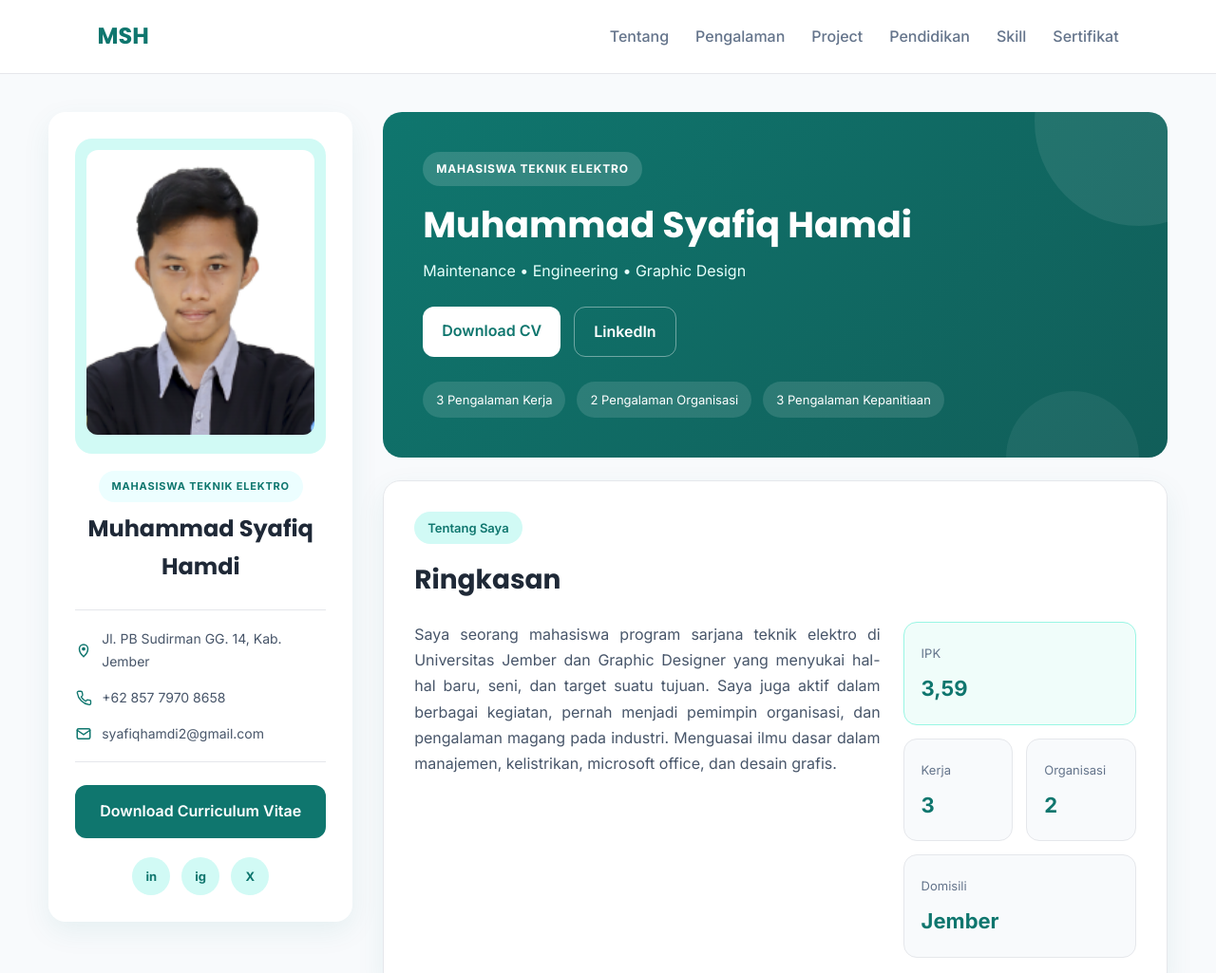
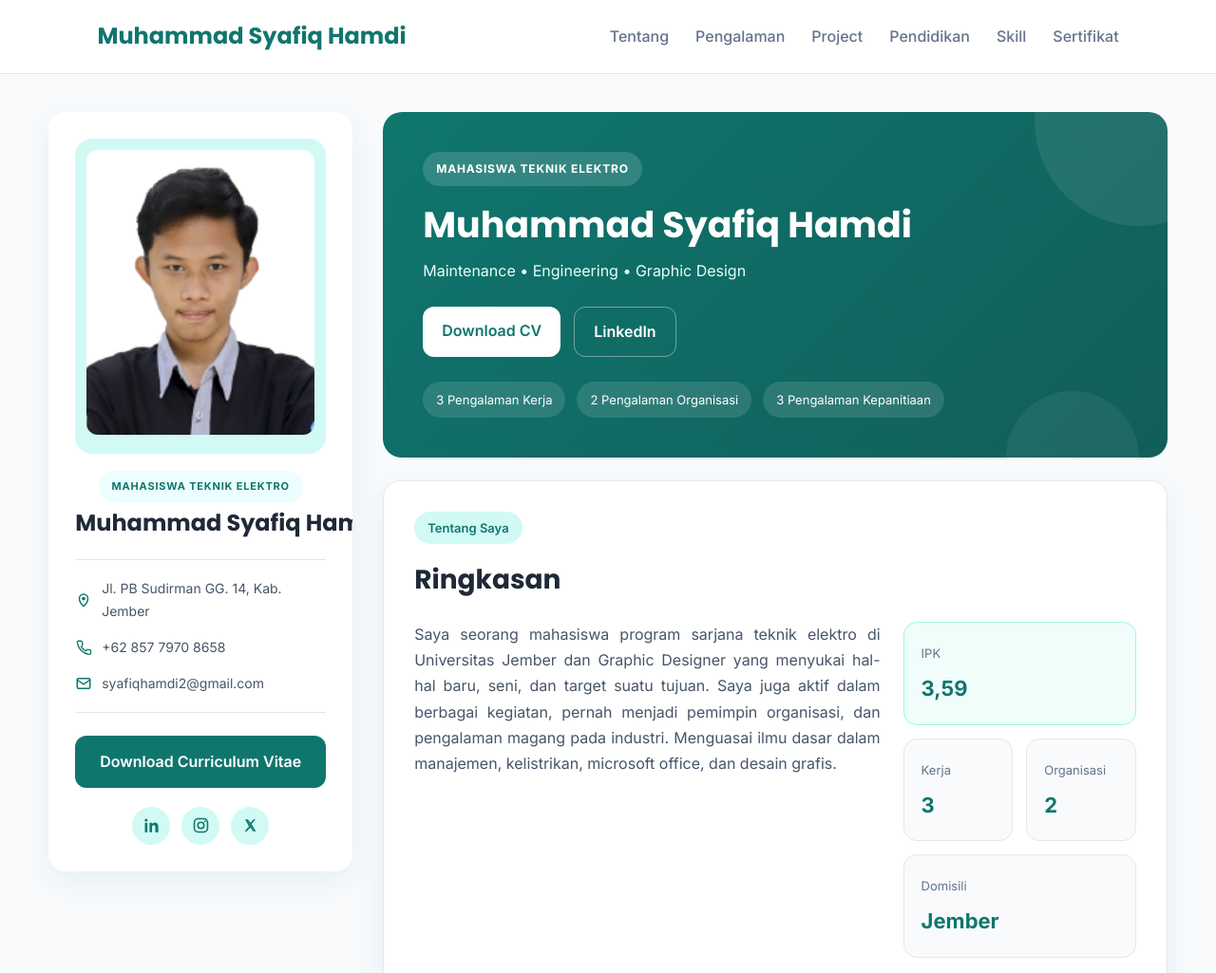
Before and after one commit to syafiqhamdi/syafiqhamdi.github.io, a website: page index.html in a window 1280 px wide. Shown: the top 1025 px of the page at 95% size. Drawn offline with Linux system fonts and the light colour scheme.

Commit message:
Update profile branding and social icons

```diff
--- a/index.html
+++ b/index.html
@@ -31,7 +31,7 @@
 
     <link rel="icon" href="assets/favicon.png">
 
-    <link rel="stylesheet" href="style.css?v=e91ba0d">
+    <link rel="stylesheet" href="style.css?v=profile-icons">
 
     <!-- Font -->
     <link rel="preconnect" href="https://fonts.googleapis.com">
@@ -43,7 +43,7 @@
 <body>
 
     <header class="navbar">
-    <a href="#" class="brand">MSH</a>
+    <a href="#" class="brand">Muhammad Syafiq Hamdi</a>
 
     <button class="menu-toggle" id="menuToggle">
         ☰
--- a/script.js
+++ b/script.js
@@ -65,16 +65,45 @@ function renderProfile(){
 
       <div class="social">
 
-          <a href="${p.social.linkedin}" target="_blank">in</a>
+          <a href="${p.social.linkedin}" target="_blank" rel="noopener noreferrer" aria-label="LinkedIn">
+            ${iconLinkedIn()}
+          </a>
 
-          <a href="${p.social.instagram}" target="_blank">ig</a>
+          <a href="${p.social.instagram}" target="_blank" rel="noopener noreferrer" aria-label="Instagram">
+            ${iconInstagram()}
+          </a>
 
-          <a href="${p.social.x}" target="_blank">X</a>
+          <a href="${p.social.x}" target="_blank" rel="noopener noreferrer" aria-label="X">
+            ${iconX()}
+          </a>
 
       </div>
 
   </div>
   `;
+}
+
+function iconLinkedIn(){
+return `
+<svg viewBox="0 0 24 24" aria-hidden="true">
+<path d="M6.5 8.5H3.2V21h3.3V8.5ZM4.85 3A1.95 1.95 0 1 0 4.85 6.9 1.95 1.95 0 0 0 4.85 3ZM21 13.85c0-3.76-2-5.51-4.67-5.51-2.15 0-3.11 1.18-3.65 2.01V8.5H9.38V21h3.3v-6.19c0-1.63.31-3.2 2.33-3.2 1.99 0 2.02 1.86 2.02 3.31V21H21v-7.15Z" fill="currentColor"/>
+</svg>`;
+}
+
+function iconInstagram(){
+return `
+<svg viewBox="0 0 24 24" aria-hidden="true">
+<rect x="3.2" y="3.2" width="17.6" height="17.6" rx="5" fill="none" stroke="currentColor" stroke-width="2"/>
+<circle cx="12" cy="12" r="4.1" fill="none" stroke="currentColor" stroke-width="2"/>
+<circle cx="17.5" cy="6.6" r="1.1" fill="currentColor"/>
+</svg>`;
+}
+
+function iconX(){
+return `
+<svg viewBox="0 0 24 24" aria-hidden="true">
+<path d="M5 4h3.8l3.45 4.55L16.2 4H19l-5.45 6.25L19.5 20h-3.8l-3.85-5.08L7.2 20H4.4l5.8-6.78L5 4Zm3.3 1.8H8l8.25 12.4h.3L8.3 5.8Z" fill="currentColor"/>
+</svg>`;
 }
 
 function iconMapPin(){
--- a/style.css
+++ b/style.css
@@ -129,6 +129,7 @@ body{
   padding:28px;
   text-align:center;
   box-shadow:var(--shadow);
+  container-type:inline-size;
 
 }
 
@@ -215,6 +216,12 @@ body{
 
   transition:.25s;
 
+}
+
+.social a svg{
+  width:19px;
+  height:19px;
+  display:block;
 }
 
 .social a:hover{
@@ -1411,9 +1418,11 @@ footer{
 .profile-name{
 
     font-family:"Poppins";
-    font-size:24px;
+  font-size:clamp(14px, 8cqw, 24px);
 
     text-align:center;
+  white-space:nowrap;
+  line-height:1.2;
 
     margin:14px 0 20px;
 
```
